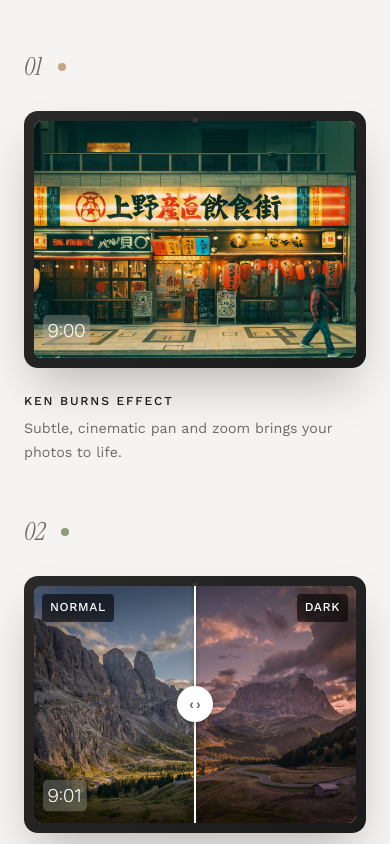
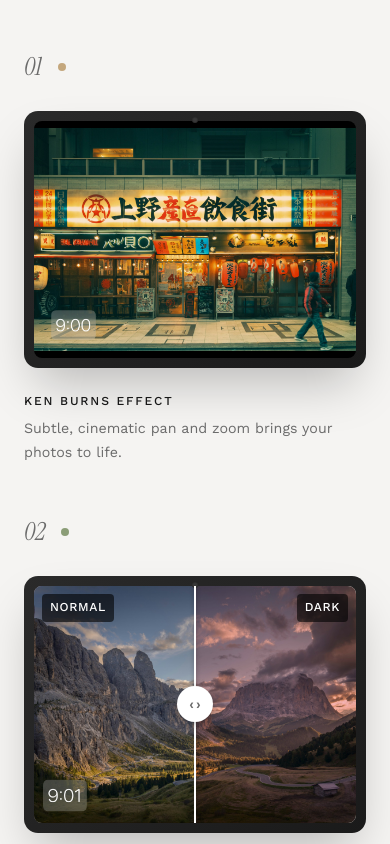
Before and after one commit to enrique7mc/PicBoxWebsite, a React (Vite) app: page / in a window 390 px wide. Shown: the part 2460-3304 px from the top of the page. Built offline with nearby package versions, Linux system fonts and the light colour scheme.

Commit message:
Fix mobile card image cropping to show full image with time indicator
Changed object-fit from cover to contain on mobile (max-width: 968px)
to ensure images are fully visible within the iPad mockup frame,
including the time indicator in the lower left corner.

```diff
--- a/src/components/ui/MockupPlaceholder.module.css
+++ b/src/components/ui/MockupPlaceholder.module.css
@@ -100,3 +100,11 @@
   height: 100%;
   object-fit: cover;
 }
+
+/* On mobile, use contain to ensure full image is visible including time indicator */
+@media (max-width: 968px) {
+  .image {
+    object-fit: contain;
+    background-color: #000;
+  }
+}
```
